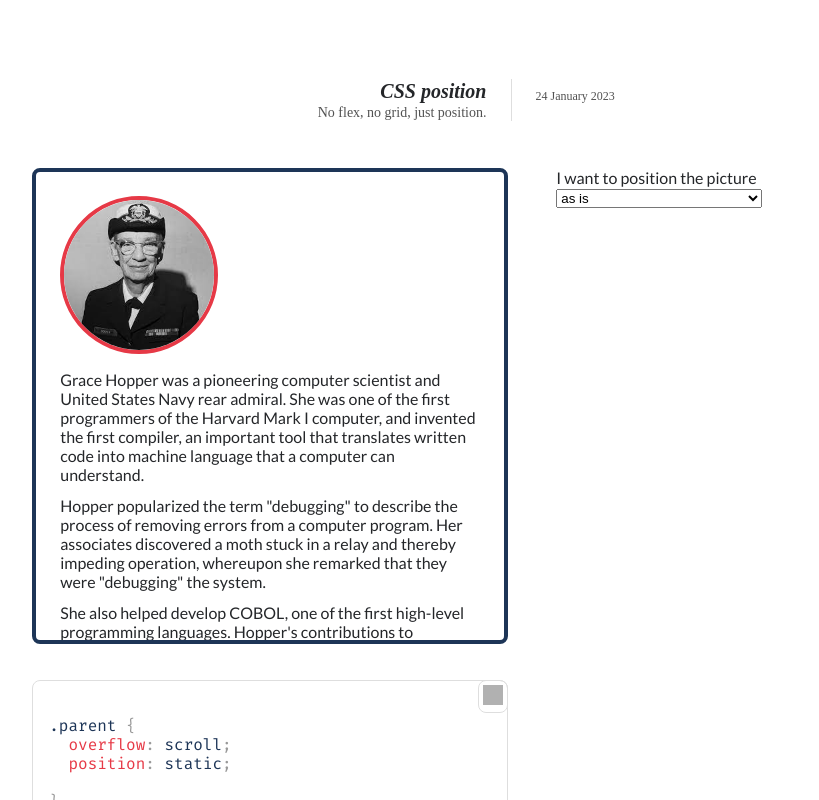
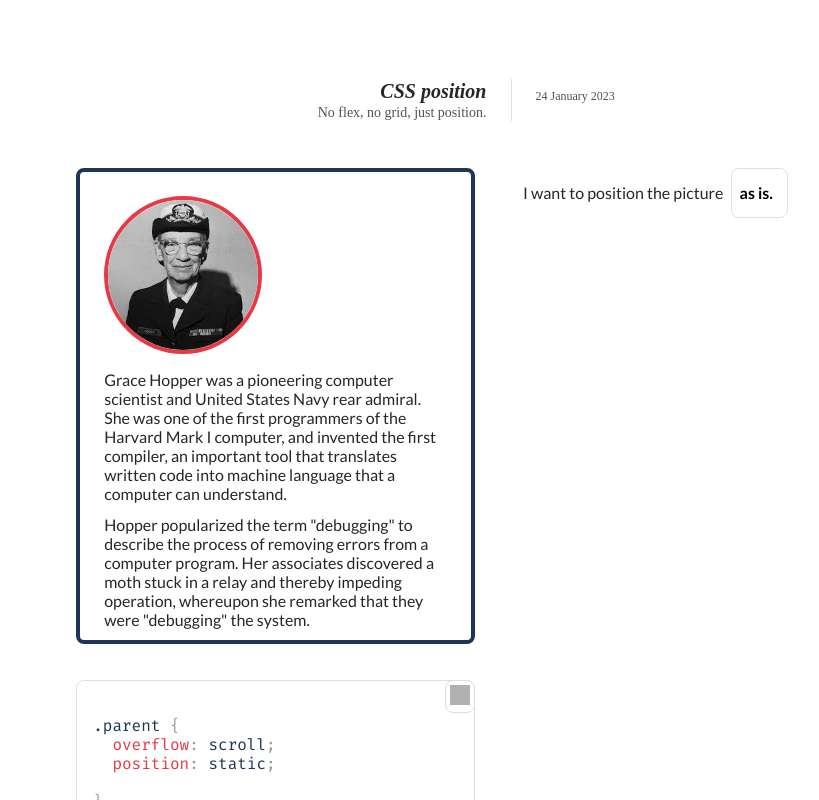
Before and after one commit to safiranugroho/safira.me-11ty, a SvelteKit app: page /position in a window 1280 px wide. Shown: the top 800 px of the page, without its empty margins (141-960 px from the left). Built offline with nearby package versions, Linux system fonts and the light colour scheme; grey boxes are pictures that could not be loaded.

Commit message:
style select element

```diff
--- a/src/global.css
+++ b/src/global.css
@@ -63,8 +63,6 @@ button:active {
 
 button:hover,
 button:focus-visible {
-  background-color: transparent;
-
   color: var(--secondary-text-color);
   border-color: var(--secondary-border-color);
   text-decoration: underline;
@@ -82,3 +80,24 @@ code > .token.property {
 code > .token.function {
   color: #457b9d;
 }
+
+select {
+  appearance: none;
+
+  background-color: transparent;
+  border: none;
+  padding: 0 1em 0 0;
+  margin: 0;
+
+  font-family: inherit;
+  font-size: inherit;
+  line-height: inherit;
+
+  outline: none;
+
+  cursor: pointer;
+}
+
+select::-ms-expand {
+  display: none;
+}
--- a/src/routes/position/+page.svelte
+++ b/src/routes/position/+page.svelte
@@ -13,15 +13,16 @@
     type Positions,
     type Styles
   } from './_styles';
+  import { onMount } from 'svelte';
 
   $: cssVars = generateCssVars(defaultStyles);
   $: cssText = generateCssText(defaultStyles);
   $: currentPositionName = defaultStyles.child.position;
 
   const positionNames = ['top', 'bottom', 'left', 'right'] as Array<keyof Positions>;
-  const updateStyles = (callback: (n: Styles) => void) => {
+  const updateStyles = (update: (n: Styles) => void) => {
     styles.update((s: Styles) => {
-      callback(s);
+      update(s);
       cssVars = generateCssVars(s);
       cssText = generateCssText(s);
       return s;
@@ -43,6 +44,20 @@
       s.child.position.update(currentPositionName.value);
     });
   }
+
+  $: dynamicSize = '';
+  onMount(() => {
+    const selectEl = document.querySelector('.position-select') as HTMLElement;
+    const helperEl = document.querySelector('.position-select-helper') as HTMLElement;
+
+    dynamicSize = `${helperEl.offsetWidth}px`;
+
+    selectEl?.addEventListener('change', (event) => {
+      // @ts-ignore
+      helperEl.innerHTML = event.target.querySelector('option:checked').innerText;
+      dynamicSize = `${helperEl.offsetWidth}px`;
+    });
+  });
 </script>
 
 <Page>
@@ -89,35 +104,25 @@
       <Code content={cssText} language="css" />
     </div>
     <div class="input-container">
-      <div>
       <label for="position">I want to position the picture</label>
       <select
         bind:value={currentPositionName.value}
         name="position"
         id="position"
-          class="position"
+        class="position-select"
+        style="--size: {dynamicSize}"
       >
         {#each Object.entries(rules) as [name, { text }]}
           <option value={name} class="position-option">{text}</option>
         {/each}
       </select>
-      </div>
-      <div>
+      <strong class="position-select-helper" aria-hidden="true">{currentPositionName.value}</strong>
       {#if rules[currentPositionName.value]?.moves}
         {#each positionNames as name}
-            <div>
           <label for={name}>{name}</label>
-              <input
-                {name}
-                id={name}
-                type="number"
-                on:input={handleInput(name)}
-                placeholder="auto"
-              />
-            </div>
+          <input {name} id={name} type="number" on:input={handleInput(name)} placeholder="auto" />
         {/each}
       {/if}
-      </div>
     </div>
   </div>
 </Page>
@@ -128,14 +133,14 @@
 
     width: 100%;
 
-    display: flex;
-    flex-direction: row;
+    display: grid;
+    grid-template-columns: repeat(2, 1fr);
     gap: 48px;
   }
 
   .view-container,
   .input-container {
-    flex: 1;
+    width: 100%;
   }
 
   .view-container {
@@ -146,10 +151,10 @@
     gap: 36px;
   }
 
-  .input-container {
-    display: flex;
-    flex-direction: column;
-    gap: 48px;
+  .input-container > * {
+    display: inline;
+    line-height: 2em;
+    margin-right: 4px;
   }
 
   .parent,
@@ -159,8 +164,6 @@
 
   .parent {
     max-height: 420px;
-    width: 420px;
-
     overflow: scroll;
 
     padding: 24px;
@@ -190,6 +193,31 @@
     gap: 12px;
   }
 
+  .position-select-helper {
+    position: fixed;
+    top: 0;
+    left: 0;
+    z-index: -99999;
+  }
+
+  .position-select {
+    border: 1px solid var(--primary-border-color);
+    border-radius: var(--border-radius);
+
+    font-weight: 700;
+    padding: 0.5em;
+
+    width: var(--size);
+    box-sizing: content-box;
+  }
+
+  .position-select:hover,
+  .position-select:focus-visible {
+    color: var(--secondary-text-color);
+    border-color: var(--secondary-border-color);
+    text-decoration: underline;
+  }
+
   .parent,
   .child {
     position: var(--position);
@@ -202,6 +230,7 @@
   @media screen and (min-width: 1024px) {
     .container {
       max-width: 70%;
+      margin: auto;
     }
   }
 </style>
--- a/src/routes/position/_rules.ts
+++ b/src/routes/position/_rules.ts
@@ -6,27 +6,27 @@ interface Rule {
 
 export default {
   static: {
-    text: 'as is',
+    text: 'as is.',
     moves: false,
     stacks: 'never'
   },
   relative: {
-    text: 'relative to itself',
+    text: 'relative to itself.',
     moves: true,
     stacks: 'when z-index is not auto'
   },
   absolute: {
-    text: 'relative to its parent',
+    text: 'relative to its parent.',
     moves: true,
     stacks: 'when z-index is not auto'
   },
   fixed: {
-    text: 'relative to the viewport',
+    text: 'relative to the viewport.',
     moves: true,
     stacks: 'always'
   },
   sticky: {
-    text: 'so it keeps its position on scroll',
+    text: 'so it keeps its position on scroll.',
     moves: true,
     stacks: 'always'
   }
```
Lines whose indentation alone changed are shown as unchanged.
